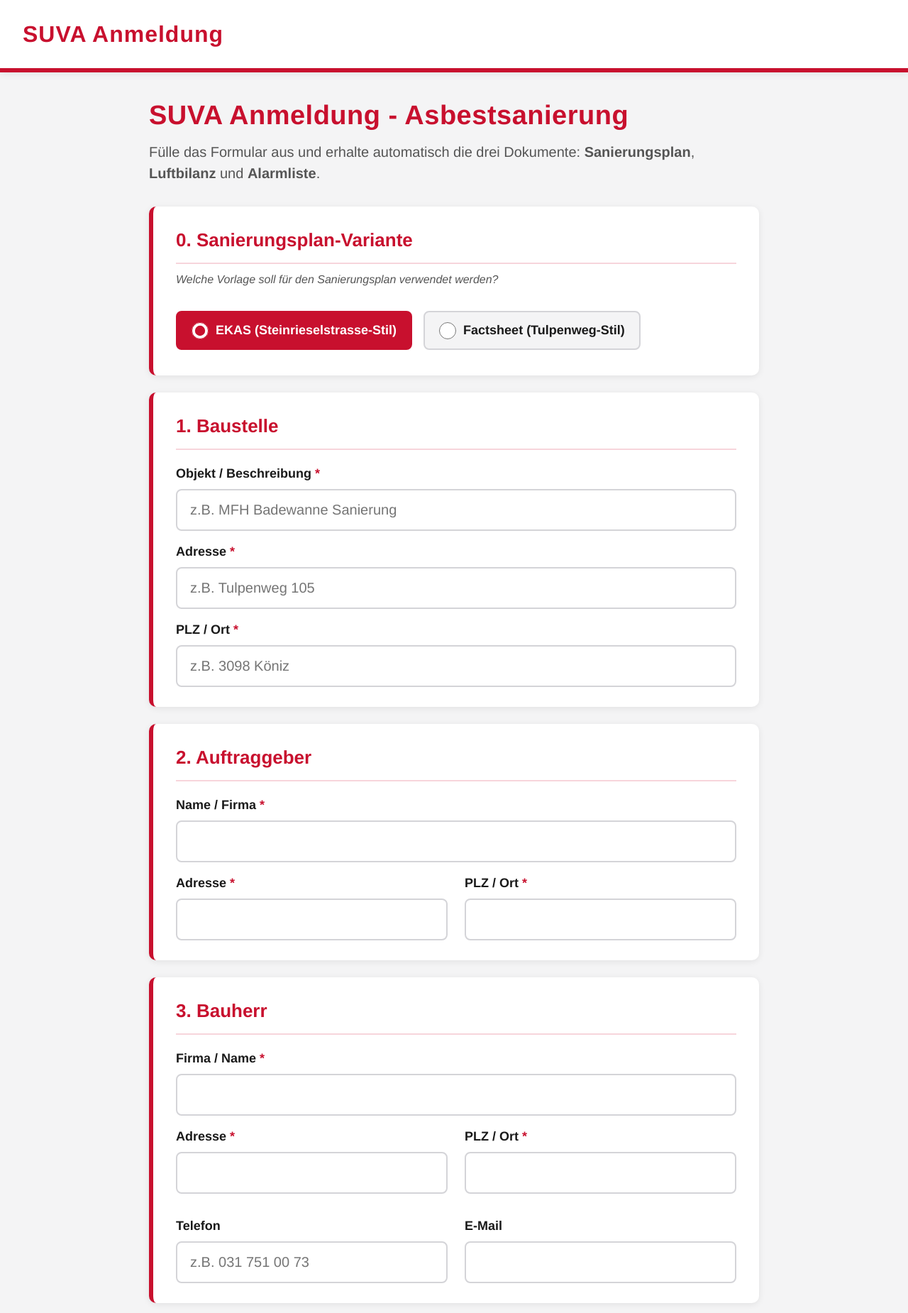
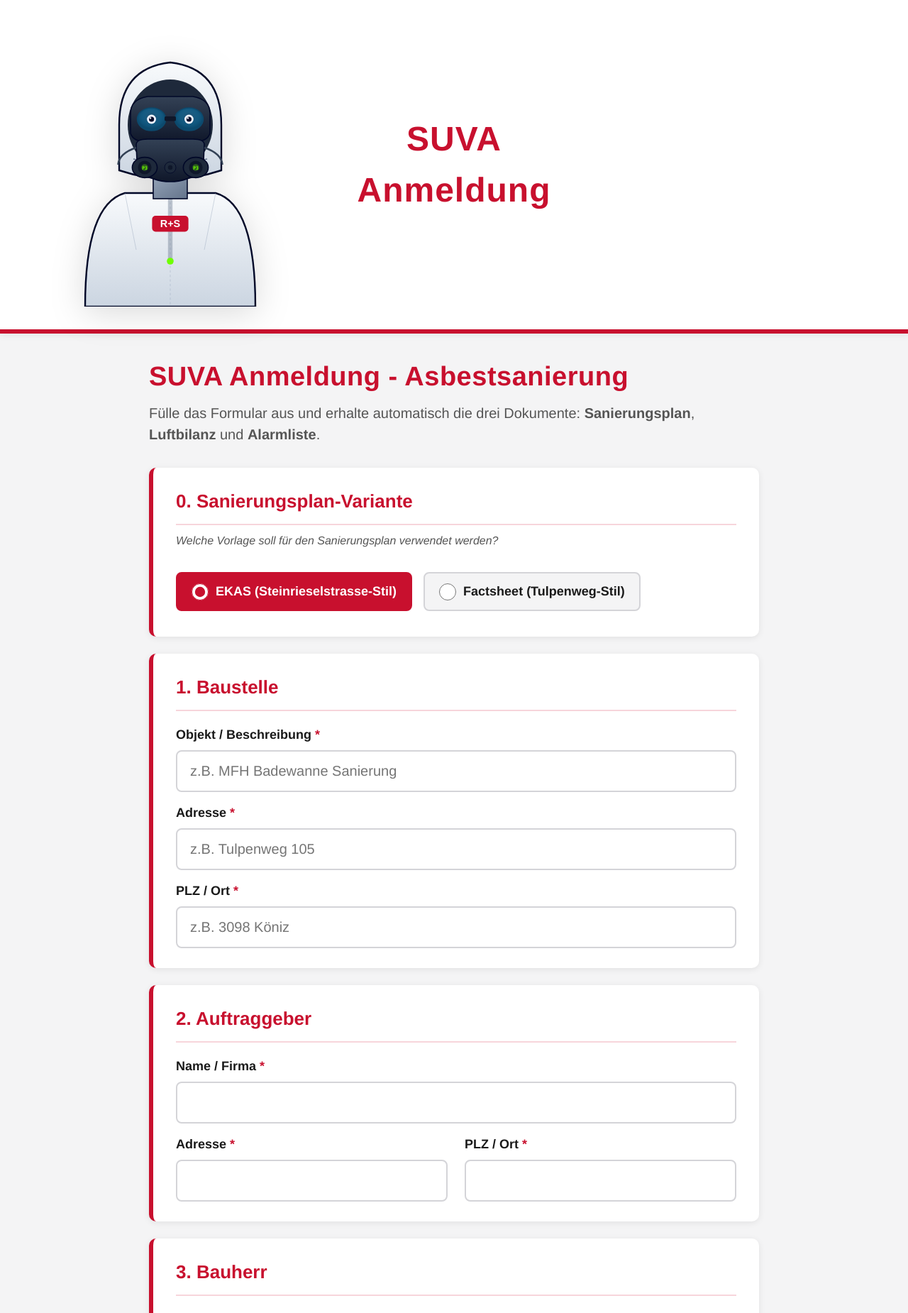
Before and after one commit to LucasArmando32/r-s_suva_meldung, a Flask app: page / in a window 1280 px wide. Shown: the top 1850 px of the page at 71% size. Run offline with Flask 3, Linux system fonts and the light colour scheme.

Commit message:
feat: add asbest guy

```diff
--- /dev/null
+++ b/static/eyes.js
@@ -0,0 +1,61 @@
+/* Cursor-Tracking für die Augen des Asbestsanierer-Charakters.
+   Die Pupillen bewegen sich in Richtung des Mauszeigers. */
+(function () {
+    const MAX_OFFSET = 4; // maximale Pupillenverschiebung in SVG-Einheiten
+
+    function updateEyes(mouseX, mouseY) {
+        document.querySelectorAll(".worker-eye-group").forEach(function (group) {
+            const svg = group.closest("svg");
+            if (!svg) return;
+
+            const pupil = group.querySelector(".worker-pupil");
+            const shine = group.querySelector(".worker-shine");
+            if (!pupil) return;
+
+            // SVG-Koordinaten -> Bildschirmkoordinaten
+            const rect = svg.getBoundingClientRect();
+            const vb = svg.viewBox.baseVal;
+            const scaleX = rect.width / vb.width;
+            const scaleY = rect.height / vb.height;
+
+            const eyeCxSvg = parseFloat(group.dataset.eyeCenterX);
+            const eyeCySvg = parseFloat(group.dataset.eyeCenterY);
+            const eyeScreenX = rect.left + eyeCxSvg * scaleX;
+            const eyeScreenY = rect.top + eyeCySvg * scaleY;
+
+            const dx = mouseX - eyeScreenX;
+            const dy = mouseY - eyeScreenY;
+            const dist = Math.max(Math.hypot(dx, dy), 1);
+
+            const tx = (dx / dist) * MAX_OFFSET;
+            const ty = (dy / dist) * MAX_OFFSET;
+
+            pupil.setAttribute("transform", "translate(" + tx + " " + ty + ")");
+            if (shine) {
+                shine.setAttribute("transform", "translate(" + tx + " " + ty + ")");
+            }
+        });
+    }
+
+    // SVG als Inline-Element laden, damit wir die Augen manipulieren können
+    document.querySelectorAll("[data-inline-svg]").forEach(async function (host) {
+        try {
+            const url = host.dataset.inlineSvg;
+            const resp = await fetch(url);
+            const svgText = await resp.text();
+            host.innerHTML = svgText;
+        } catch (err) {
+            console.warn("SVG konnte nicht geladen werden:", err);
+        }
+    });
+
+    document.addEventListener("mousemove", function (e) {
+        updateEyes(e.clientX, e.clientY);
+    });
+
+    document.addEventListener("touchmove", function (e) {
+        if (e.touches && e.touches.length) {
+            updateEyes(e.touches[0].clientX, e.touches[0].clientY);
+        }
+    }, { passive: true });
+})();
--- a/static/style.css
+++ b/static/style.css
@@ -13,13 +12,10 @@
     --rs-text: #1a1a1a;
     --rs-text-muted: #555;
     --rs-border: #d4d4d8;
-    --rs-focus: #C8102E;
     --rs-shadow: 0 2px 10px rgba(0, 0, 0, 0.08);
 }
 
-* {
-    box-sizing: border-box;
-}
+* { box-sizing: border-box; }
 
 html, body {
     margin: 0;
@@ -31,19 +27,60 @@ html, body {
     background: var(--rs-bg);
 }
 
-/* ============ Header mit Logo ============ */
+/* ============ Header mit Sanierer ============ */
 header {
     background: var(--rs-white);
     border-bottom: 6px solid var(--rs-red);
-    padding: 24px 32px;
+    padding: 32px 40px;
     box-shadow: var(--rs-shadow);
+    display: flex;
+    align-items: center;
+    justify-content: space-between;
+    gap: 32px;
 }
 
 header .header-title {
-    font-size: 32px;
+    font-size: 48px;
     font-weight: 900;
     color: var(--rs-red);
     letter-spacing: 1px;
+    text-align: center;
+    flex: 1;
+}
+
+/* Sanierer-Charakter im Header - gross und prominent */
+.worker-character {
+    width: 400px;
+    height: 400px;
+    flex-shrink: 0;
+}
+.worker-character svg {
+    width: 100%;
+    height: 100%;
+    display: block;
+    filter: drop-shadow(0 8px 24px rgba(0, 0, 0, 0.15));
+}
+
+.header-spacer {
+    width: 400px;
+    flex-shrink: 0;
+}
+
+@media (max-width: 1100px) {
+    .worker-character { width: 320px; height: 320px; }
+    .header-spacer { width: 320px; }
+}
+
+@media (max-width: 900px) {
+    header { flex-direction: column; gap: 16px; padding: 20px; }
+    header .header-title { font-size: 36px; }
+    .worker-character { width: 280px; height: 280px; }
+    .header-spacer { display: none; }
+}
+
+@media (max-width: 500px) {
+    .worker-character { width: 220px; height: 220px; }
+    header .header-title { font-size: 28px; }
 }
 
 /* ============ Container ============ */
@@ -149,17 +178,15 @@ select {
     padding-right: 44px;
 }
 
-/* ============ Checkboxen / Radios - GROSS ============ */
-.checkbox-group,
-.radio-group {
+/* ============ Checkboxen / Radios ============ */
+.checkbox-group, .radio-group {
     display: flex;
     flex-wrap: wrap;
     gap: 16px;
     margin-top: 8px;
 }
 
-.checkbox-item,
-.radio-item {
+.checkbox-item, .radio-item {
     display: inline-flex;
     align-items: center;
     gap: 10px;
--- a/templates/index.html
+++ b/templates/index.html
@@ -9,7 +9,9 @@
 <body>
 
 <header>
+    <div class="worker-character" data-inline-svg="{{ url_for('static', filename='worker.svg') }}"></div>
     <div class="header-title">SUVA Anmeldung</div>
+    <div class="header-spacer"></div>
 </header>
 
 <div class="container">
@@ -242,7 +244,7 @@ Luis Enrique Silva Ccanto 756.2154.4658.05</textarea>
             <input type="text" name="lb_zone" placeholder="z.B. Wandfliesen 1.4 m2">
         </div>
 
-        <!-- Abschnitt 11: Alarmliste - Notfalldaten -->
+        <!-- Abschnitt 11: Alarmliste -->
         <div class="section">
             <h2>11. Alarmliste - Notfalldaten</h2>
             <p class="section-hint">Daten für die Alarmliste (nächster Arzt, Spital, Gruppenführer, etc.)</p>
@@ -250,59 +252,29 @@ Luis Enrique Silva Ccanto 756.2154.4658.05</textarea>
             <label>REGA Koordinaten</label>
             <input type="text" name="rega_koordinaten" placeholder="z.B. 46.9353182, 7.4951009, 65">
 
-            <h3 style="color:var(--rs-red); margin-top:20px;">Nächster Arzt</h3>
+            <h3 class="sub-heading">Nächster Arzt</h3>
             <div class="grid-2">
-                <div>
-                    <label>Name</label>
-                    <input type="text" name="arzt_name" placeholder="z.B. Dr. med. von Rütte Regula">
-                </div>
-                <div>
-                    <label>Telefon</label>
-                    <input type="text" name="arzt_telefon" placeholder="z.B. 031 951 10 52">
-                </div>
-                <div>
-                    <label>Adresse</label>
-                    <input type="text" name="arzt_adresse" placeholder="z.B. Alpenstrasse 26">
-                </div>
-                <div>
-                    <label>PLZ / Ort</label>
-                    <input type="text" name="arzt_plz_ort" placeholder="z.B. 3073 Muri bei Bern">
-                </div>
+                <div><label>Name</label><input type="text" name="arzt_name" placeholder="z.B. Dr. med. von Rütte Regula"></div>
+                <div><label>Telefon</label><input type="text" name="arzt_telefon" placeholder="z.B. 031 951 10 52"></div>
+                <div><label>Adresse</label><input type="text" name="arzt_adresse" placeholder="z.B. Alpenstrasse 26"></div>
+                <div><label>PLZ / Ort</label><input type="text" name="arzt_plz_ort" placeholder="z.B. 3073 Muri bei Bern"></div>
             </div>
 
-            <h3 style="color:var(--rs-red); margin-top:20px;">Nächstes Spital</h3>
+            <h3 class="sub-heading">Nächstes Spital</h3>
             <div class="grid-2">
-                <div>
-                    <label>Name</label>
-                    <input type="text" name="spital_name" placeholder="z.B. Inselspital">
-                </div>
-                <div>
-                    <label>Telefon</label>
-                    <input type="text" name="spital_telefon" placeholder="z.B. 031 632 21 11">
-                </div>
-                <div>
-                    <label>Adresse</label>
-                    <input type="text" name="spital_adresse" placeholder="z.B. Freiburgstrasse 20">
-                </div>
-                <div>
-                    <label>PLZ / Ort</label>
-                    <input type="text" name="spital_plz_ort" placeholder="z.B. 3010 Bern">
-                </div>
+                <div><label>Name</label><input type="text" name="spital_name" placeholder="z.B. Inselspital"></div>
+                <div><label>Telefon</label><input type="text" name="spital_telefon" placeholder="z.B. 031 632 21 11"></div>
+                <div><label>Adresse</label><input type="text" name="spital_adresse" placeholder="z.B. Freiburgstrasse 20"></div>
+                <div><label>PLZ / Ort</label><input type="text" name="spital_plz_ort" placeholder="z.B. 3010 Bern"></div>
             </div>
 
             <label>Weg zum nächsten Spital (Distanz / Zeit)</label>
             <input type="text" name="weg_zum_spital" placeholder="z.B. 6.5km, 14 Minuten">
 
-            <h3 style="color:var(--rs-red); margin-top:20px;">Gruppenführer (Benachrichtigung bei Unfall)</h3>
+            <h3 class="sub-heading">Gruppenführer (Benachrichtigung bei Unfall)</h3>
             <div class="grid-2">
-                <div>
-                    <label>Name</label>
-                    <input type="text" name="gruppenfuehrer_name" placeholder="z.B. Jakson Da Costa">
-                </div>
-                <div>
-                    <label>Telefon</label>
-                    <input type="text" name="gruppenfuehrer_telefon" placeholder="z.B. 079 844 65 23">
-                </div>
+                <div><label>Name</label><input type="text" name="gruppenfuehrer_name" placeholder="z.B. Jakson Da Costa"></div>
+                <div><label>Telefon</label><input type="text" name="gruppenfuehrer_telefon" placeholder="z.B. 079 844 65 23"></div>
             </div>
         </div>
 
@@ -326,5 +298,6 @@ Luis Enrique Silva Ccanto 756.2154.4658.05</textarea>
     Generiert: <strong>Sanierungsplan.docx</strong> &nbsp;&middot;&nbsp; <strong>Luftbilanz.xlsx</strong> &nbsp;&middot;&nbsp; <strong>Alarmliste.docx</strong>
 </footer>
 
+<script src="{{ url_for('static', filename='eyes.js') }}"></script>
 </body>
 </html>
```
Also changed, not shown: other parts of static/style.css (+26 -51 lines), static/tools.svg (added), static/worker.svg (added).
